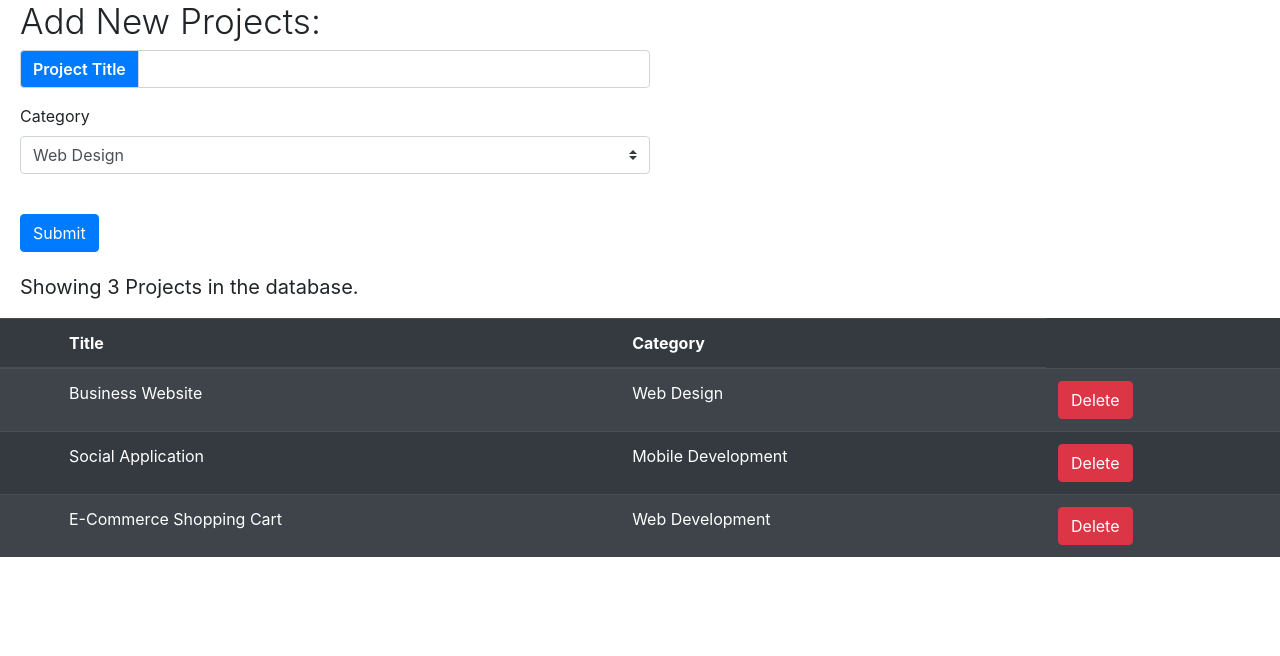
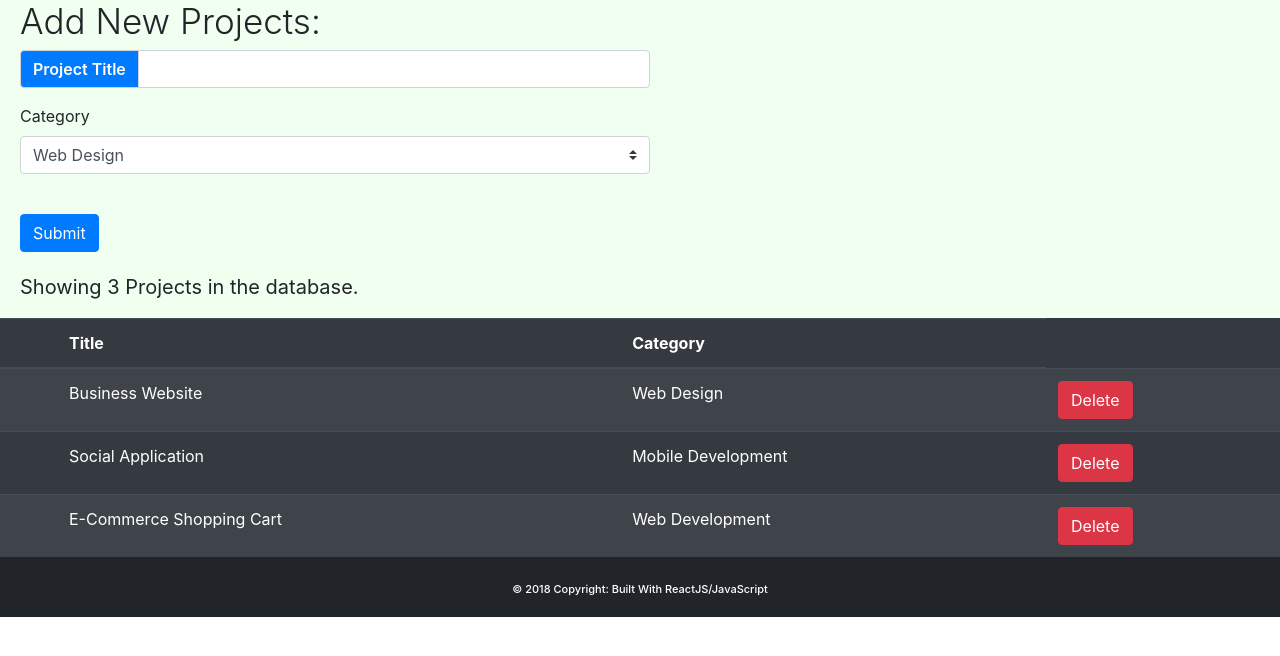
Before and after one commit to jamesta696/ProjectManager, a React (Create React App) app: page / in a window 1280 px wide. Shown: the top 656 px of the page. Built offline with nearby package versions, Linux system fonts and the light colour scheme.

Commit message:
Project Manager v1.1 beta - updated

```diff
--- a/src/components/Projects.js
+++ b/src/components/Projects.js
@@ -26,6 +26,13 @@ class Projects extends Component {
                         />
                     </table>
                 </div>
+                <footer className="footer">
+                    <div className="container">
+                        <span className="text-muted">
+                            © 2018 Copyright: Built With ReactJS/JavaScript
+                        </span>
+                    </div>
+                </footer>
             </div>
         );
     }
--- a/src/index.css
+++ b/src/index.css
@@ -8,9 +8,8 @@ body {
     -moz-osx-font-smoothing: grayscale;
 }
 
-code {
-    font-family: source-code-pro, Menlo, Monaco, Consolas, "Courier New",
-        monospace;
+.App {
+    background-color: honeydew;
 }
 
 .toggleVisible {
@@ -20,3 +19,22 @@ code {
 .table {
     margin-bottom: 0 !important;
 }
+
+.footer {
+    position: relative;
+    bottom: 0;
+    width: 100%;
+    height: 60px;
+    line-height: 60px;
+    background-color: currentColor;
+}
+
+.footer .text-muted {
+    color: #fff !important;
+    font-weight: 500;
+    font-size: 11px;
+}
+
+.footer .container {
+    text-align: center;
+}
```
Also changed, not shown: screenshot/project-manager_v1.1.png (added).
